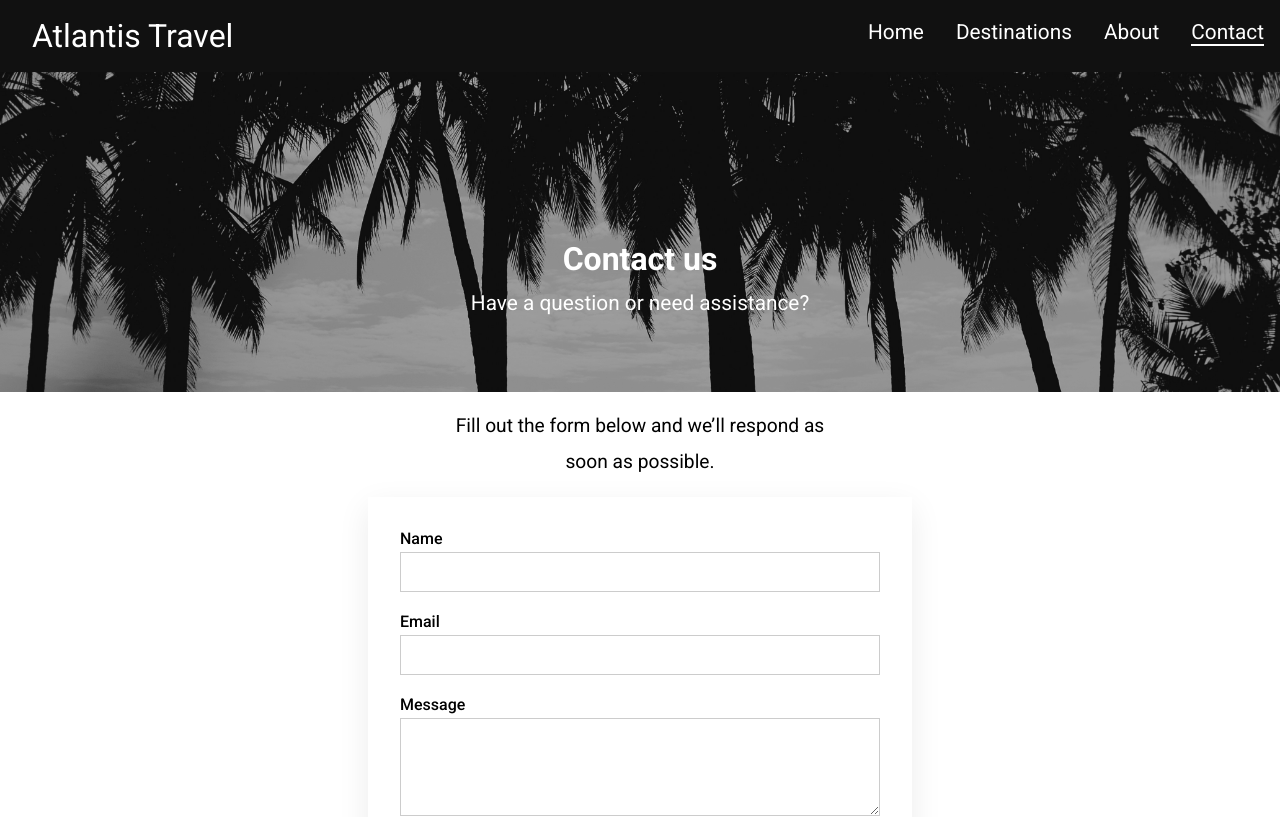
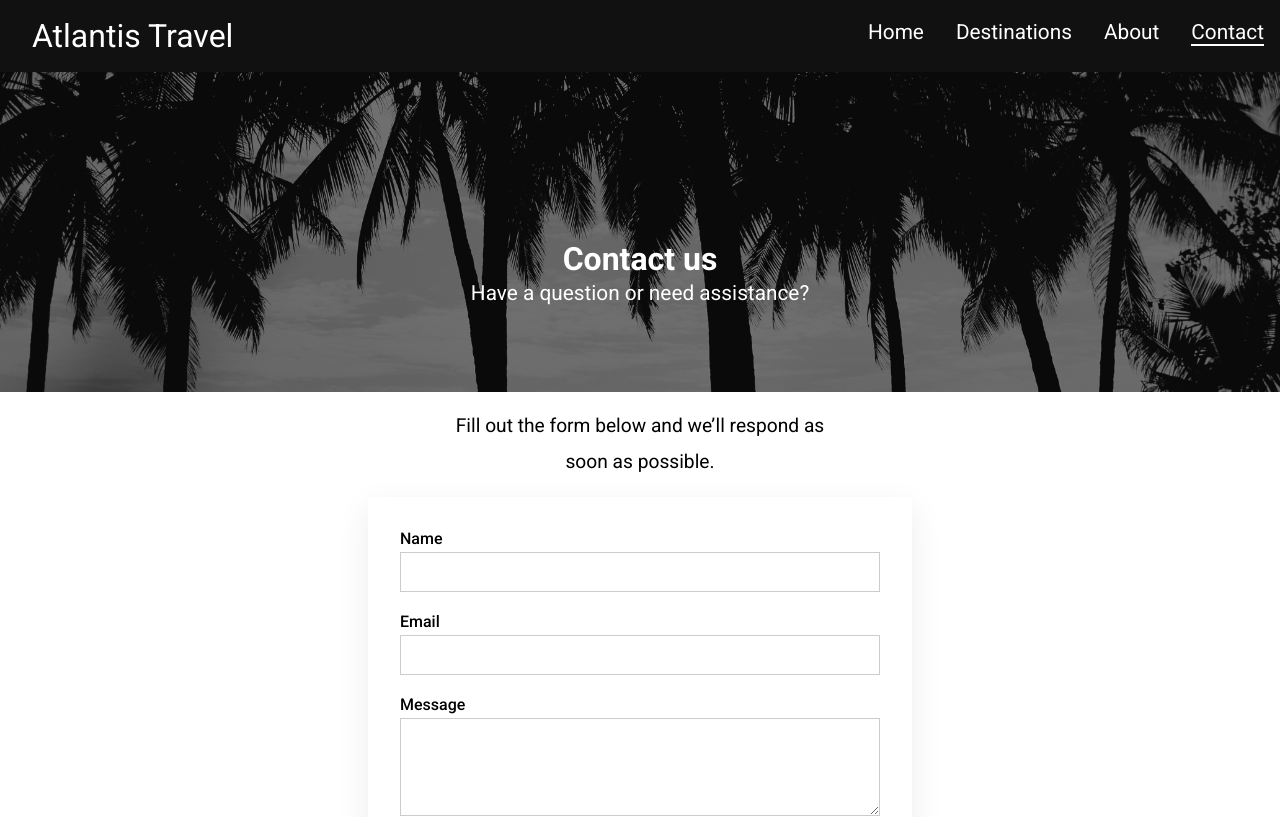
Before and after one commit to SarahSu92/AtlantisTravel, a React (Vite) app: page /AtlantisTravel/ContactPage in a window 1280 px wide. Shown: the top 817 px of the page. Built offline with nearby package versions, Linux system fonts and the light colour scheme; a web font is replaced by a local one.

Commit message:
(refactor): adjusteed overlay

```diff
--- a/src/pages/Contact/Contact.scss
+++ b/src/pages/Contact/Contact.scss
@@ -29,7 +29,7 @@
         content: '';
         position: absolute;
         inset: 0;
-        background: rgba(0, 0, 0, 0.30);
+        background: rgba(0, 0, 0, 0.50);
         z-index: 0;
     }
 }
@@ -194,7 +194,7 @@
 
 @media (min-width: 1024px) {
     .hero-text {
-        top: 65%;
+        top: 62%;
 
     }
 
```
